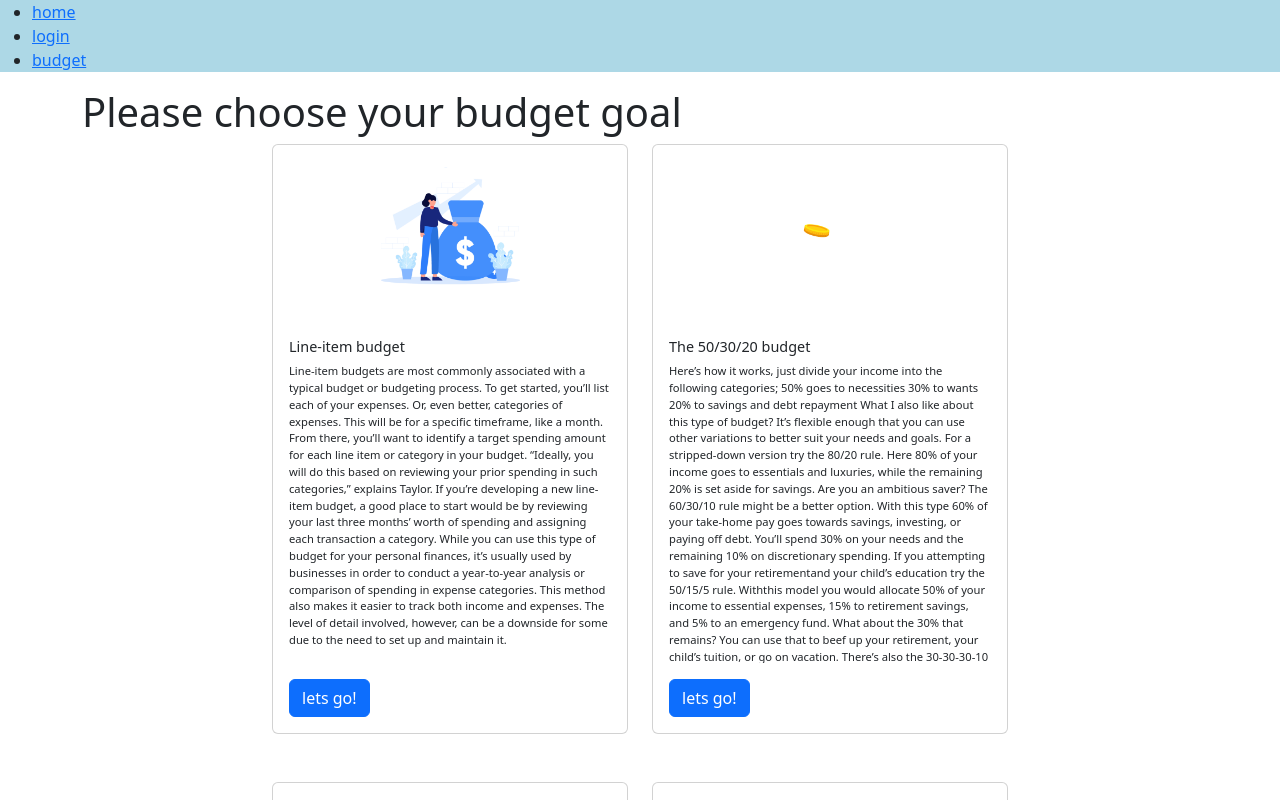
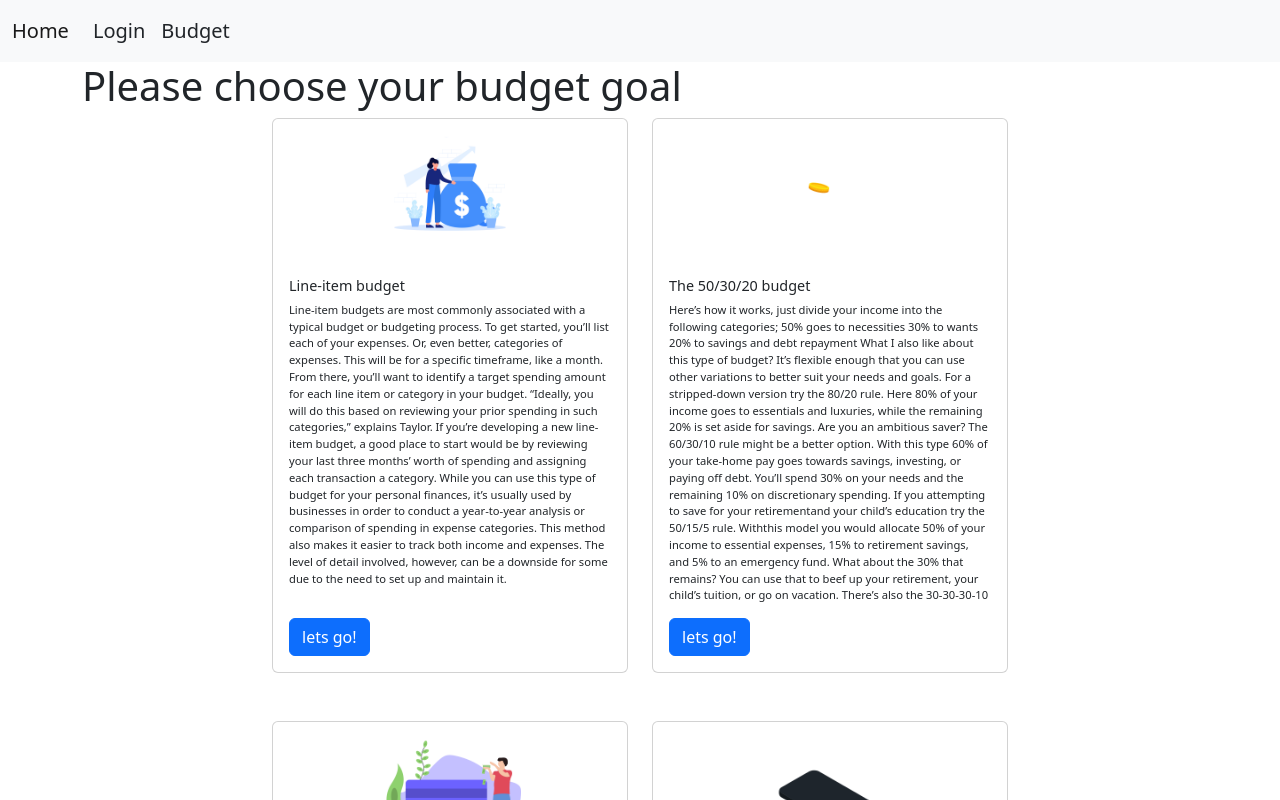
Before and after one commit to laterinthepast/budgeting-app, a React (Create React App) app: page /budget in a window 1280 px wide. Shown: the top 800 px of the page. Built offline with nearby package versions, Linux system fonts and the light colour scheme.

Commit message:
changed router

```diff
--- a/public/index.html
+++ b/public/index.html
@@ -1,26 +1,20 @@
 <!DOCTYPE html>
 <html lang="en">
+
 <head>
   <meta charset="utf-8" />
   <link rel="icon" href="%PUBLIC_URL%/favicon.ico" />
   <meta name="viewport" content="width=device-width, initial-scale=1" />
   <meta name="theme-color" content="#000000" />
-    <meta
-      name="description"
-      content="Web site created using create-react-app"
-    />
+  <meta name="description" content="Web site created using create-react-app" />
   <link rel="apple-touch-icon" href="%PUBLIC_URL%/logo192.png" />
   <!--
       manifest.json provides metadata used when your web app is installed on a
       user's mobile device or desktop. See https://developers.google.com/web/fundamentals/web-app-manifest/
     -->
   <link rel="manifest" href="%PUBLIC_URL%/manifest.json" />
-    <link
-  rel="stylesheet"
-  href="https://cdn.jsdelivr.net/npm/bootstrap@5.2.0-beta1/dist/css/bootstrap.min.css"
-  integrity="sha384-0evHe/X+R7YkIZDRvuzKMRqM+OrBnVFBL6DOitfPri4tjfHxaWutUpFmBp4vmVor"
-  crossorigin="anonymous"
-/>
+  <link rel="stylesheet" href="https://cdn.jsdelivr.net/npm/bootstrap@5.2.0-beta1/dist/css/bootstrap.min.css"
+    integrity="sha384-0evHe/X+R7YkIZDRvuzKMRqM+OrBnVFBL6DOitfPri4tjfHxaWutUpFmBp4vmVor" crossorigin="anonymous" />
   <!--
       Notice the use of %PUBLIC_URL% in the tags above.
       It will be replaced with the URL of the `public` folder during the build.
@@ -32,6 +26,7 @@
     -->
   <title>React App</title>
 </head>
+
 <body>
   <noscript>You need to enable JavaScript to run this app.</noscript>
   <div id="root"></div>
@@ -45,5 +40,12 @@
       To begin the development, run `npm start` or `yarn start`.
       To create a production bundle, use `npm run build` or `yarn build`.
     -->
+  <script src="https://cdn.jsdelivr.net/npm/@popperjs/core@2.11.5/dist/umd/popper.min.js"
+    integrity="sha384-Xe+8cL9oJa6tN/veChSP7q+mnSPaj5Bcu9mPX5F5xIGE0DVittaqT5lorf0EI7Vk"
+    crossorigin="anonymous"></script>
+  <script src="https://cdn.jsdelivr.net/npm/bootstrap@5.2.0-beta1/dist/js/bootstrap.min.js"
+    integrity="sha384-kjU+l4N0Yf4ZOJErLsIcvOU2qSb74wXpOhqTvwVx3OElZRweTnQ6d31fXEoRD1Jy"
+    crossorigin="anonymous"></script>
 </body>
+
 </html>
--- a/src/App.js
+++ b/src/App.js
@@ -1,10 +1,13 @@
 // import Budget from "./pages/Budget";
-import React, {Component} from "react";
+import React, { Component } from "react";
+import Navbar from "./pages/Navbar";
+import Login from "./pages/Login";
+import Budget from "./pages/Budget";
 import Home from "./pages/Home";
-import Page from "./pages/Page"
 
 // import Login from "./pages/Login";
-import {BrowserRouter as Router} from "react-router-dom";
+import { BrowserRouter as Router } from "react-router-dom";
+import { Routes, Route } from "react-router-dom";
 
 class App extends Component {
   render() {
@@ -12,12 +15,16 @@ class App extends Component {
       <Router>
         <div className="app">
           <header>
-              {<Home />}
+            {<Navbar />}
           </header>
           <main>
+            <section className="page">
+              <Routes>
+                <Route path="/" element={<Home/>}></Route>
+                <Route path="/login" element={<Login />}></Route>
+                <Route path="/budget" element={<Budget />}></Route>
+              </Routes>
 
-              <section className="page">
-                {<Page />}
             </section>
           </main>
 
--- a/src/pages/Home.js
+++ b/src/pages/Home.js
@@ -1,35 +1,9 @@
-import React from 'react';
-import { NavLink } from 'react-router-dom';
-
-import "../styles/home.css";
-
-
-
-const list= [
-    {name:"home", path:"/"},
-    {name:"login", path:"/login"},
-    {name:"budget", path:"/budget"}
-]
-
+import React from 'react'
 
 const Home = () => {
-    const menu= list.map(item=>(
-        <li key={item.name}>
-            <NavLink to={item.path}>{item.name}</NavLink>
-        </li>
-    ))
-    return (
-        <div>
-             <nav>
-            <ul>
-               {menu}
-            </ul>
-           </nav>
-        </div>
-
-
-
-    )
+  return (
+    <div><h1>WELCOME MESSAGE</h1></div>
+  )
 }
 
 export default Home
--- a/src/pages/Login.js
+++ b/src/pages/Login.js
@@ -9,11 +9,7 @@ import React, { useState } from "react";
 
 
 const Content = styled.div`
-    height: 100vh;
-    display: flex;
-    flex-direction: column;
-    justify-content: center;
-    align-items: flex-start;
+
 `
 
 
@@ -39,7 +35,7 @@ const Login = () => {
   );
   return (
 
-    <Container className="login-wrapper">
+    <Container>
       <Content>
         <Row>
           <h1 className="welcome-text">welcome to budgeting app</h1>
--- /dev/null
+++ b/src/pages/Navbar.js
@@ -0,0 +1,30 @@
+import React from 'react';
+import { NavLink } from 'react-router-dom';
+import { Nav } from 'react-bootstrap';
+
+
+const Navbar = () => {
+
+    return (
+        <Nav class="navbar navbar-expand-lg bg-light ">
+            <div class="container-fluid">
+                <a class="navbar-brand" href="/">Home</a>
+                <button class="navbar-toggler" type="button" data-bs-toggle="collapse" data-bs-target="#navbarNavAltMarkup" aria-controls="navbarNavAltMarkup" aria-expanded="false" aria-label="Toggle navigation">
+                    <span class="navbar-toggler-icon"></span>
+                </button>
+                <div class="collapse navbar-collapse" id="navbarNavAltMarkup">
+                    <div class="navbar-nav">
+                        <a className="navlinks" href="/">
+                            <NavLink to="/login" className="fs-5 text-dark nav-link">Login</NavLink>
+                        </a>
+                        <a className="navlinks" href="/">
+                            <NavLink to="/budget" className="fs-5 text-dark nav-link">Budget</NavLink>
+                        </a>
+                    </div>
+                </div>
+            </div>
+        </Nav>
+    )
+}
+
+export default Navbar;
--- a/src/pages/Page.js
+++ /dev/null
@@ -1,21 +0,0 @@
-import React from "react";
-import {Route, Routes} from "react-router-dom";
-// import Home from './Home';
-import Login from "./Login";
-import Budget from "./Budget";
-
-const Page=()=>{
-    return(
-       <Routes>
-        {/* <Route path="/" element={<Home/>}></Route> */}
-        <Route path="/login" element={<Login/>}></Route>
-        <Route path="/budget" element={<Budget/>}></Route>
-       </Routes>
-
-
-
-    )
-}
-
-
-export default Page;
--- a/src/styles/home.css
+++ /dev/null
@@ -1,3 +0,0 @@
-nav{
-    background-color: lightblue;
-}
--- a/src/styles/styles.css
+++ b/src/styles/styles.css
@@ -1,75 +1,37 @@
 html,
 body {
-  -webkit-box-sizing: border-box;
-          box-sizing: border-box;
-  margin: 0 !important;
-  padding: 0 !important;
-  width: 100% !important;
-  height: 100% !important;
-}
-.App{
-  margin: 20px;
+  box-sizing: border-box;
+  margin: 0;
+  padding: 0;
+  width: 100%;
+  height: 100%;
 }
 
-.welcome-card {
-  display: -webkit-box;
-  display: -ms-flexbox;
-  display: flex;
-  -webkit-box-orient: vertical;
-  -webkit-box-direction: normal;
-      -ms-flex-direction: column;
-          flex-direction: column;
-  -webkit-box-pack: center;
-      -ms-flex-pack: center;
-          justify-content: center;
-  -webkit-box-align: start;
-      -ms-flex-align: start;
-          align-items: flex-start;
-  height: 300px;
-}
-
-.welcome-card:hover {
-  -webkit-transition: 0.1s all ease;
-  transition: 0.1s all ease;
-  -webkit-box-shadow: rgba(100, 100, 111, 0.2) 0px 7px 29px 0px;
-          box-shadow: rgba(100, 100, 111, 0.2) 0px 7px 29px 0px;
+/* NAVBAR */
+.navlinks {
+  text-decoration: none;
 }
 
 .d-center {
-  display: -webkit-box;
-  display: -ms-flexbox;
   display: flex;
-  -webkit-box-pack: center;
-      -ms-flex-pack: center;
-          justify-content: center;
-  -webkit-box-align: center;
-      -ms-flex-align: center;
-          align-items: center;
+  justify-content: center;
+  align-items: center;
 }
 
 .card-wrapper {
   width: 400px;
-  display: -webkit-box;
-  display: -ms-flexbox;
   display: flex;
-  -webkit-box-pack: center;
-      -ms-flex-pack: center;
-          justify-content: center;
-  -webkit-box-align: center;
-      -ms-flex-align: center;
-          align-items: center;
+  justify-content: center;
+  align-items: center;
 }
-
 .card-wrapper img {
-  width: 50%;
+  width: 40%;
 }
-
 .card-title {
   font-size: 0.9rem;
 }
-
 .card-text {
   font-size: 0.7rem;
-  height: 300px !important;
+  height: 300px;
   overflow: scroll;
 }
--- a/src/styles/styles.scss
+++ b/src/styles/styles.scss
@@ -1,31 +1,25 @@
 html,
 body {
   box-sizing: border-box;
-  margin: 0 !important;
-  padding: 0 !important;
-  width: 100% !important;
-  height: 100% !important;
+  margin: 0 ;
+  padding: 0 ;
+  width: 100%;
+  height: 100%;
 }
 
-.welcome {
-  &-card {
-    display: flex;
-    flex-direction: column;
-    justify-content: center;
-    align-items: flex-start;
-    height: 300px;
-    &:hover {
-      transition: 0.1s all ease;
-      box-shadow: rgba(100, 100, 111, 0.2) 0px 7px 29px 0px;
-    }
-  }
+/* NAVBAR */
+.navlinks {
+  text-decoration: none;
+
 }
+
+
+
 .d-center {
   display: flex;
   justify-content: center;
   align-items: center;
 }
-
 .card {
   &-wrapper {
     width: 400px;
@@ -33,7 +27,7 @@ body {
     justify-content: center;
     align-items: center;
     img {
-      width: 50%;
+      width: 40%;
     }
   }
   &-title {
@@ -41,7 +35,7 @@ body {
   }
   &-text {
     font-size: 0.7rem;
-    height: 300px !important;
+    height: 300px;
     overflow: scroll;
   }
 }
```
Lines whose indentation alone changed are shown as unchanged.
